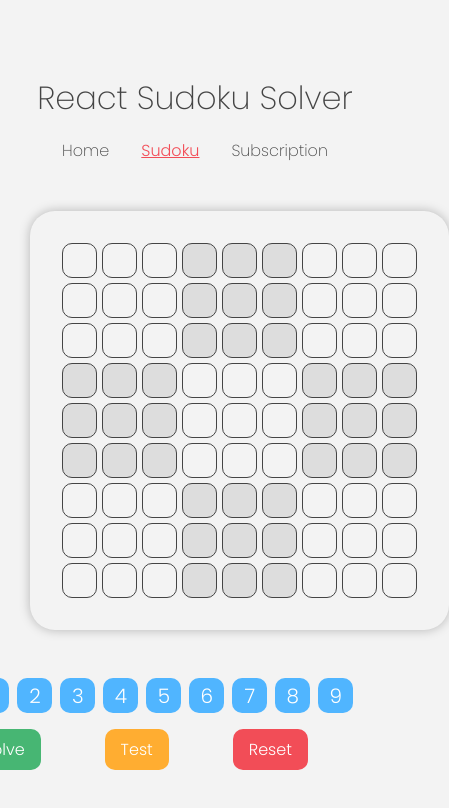
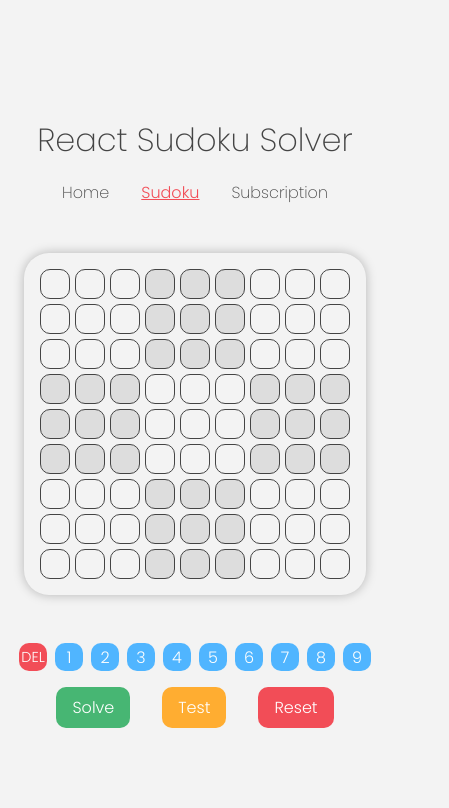
Before and after one commit to VWRoli/react-sudoku, a React (Create React App) app: page /sudoku in a window 390 px wide. Shown: the top 808 px of the page, 449 px wide, since content can reach past the window. Built offline with nearby package versions, Linux system fonts and the light colour scheme.

Commit message:
feat: add mobile responsivity

```diff
--- a/src/components/GridItem/_GridItem.scss
+++ b/src/components/GridItem/_GridItem.scss
@@ -20,3 +20,11 @@
   border-radius: $primary-radius;
   background-color: rgba($successColor, 0.35);
 }
+
+@media screen and (max-width: 800px) {
+  .grid-item {
+    height: 30px;
+    width: 30px;
+    font-size: 1rem;
+  }
+}
--- a/src/components/Home/_Home.scss
+++ b/src/components/Home/_Home.scss
@@ -16,3 +16,8 @@
     flex: 1;
   }
 }
+@media screen and (max-width: 700px) {
+  .home {
+    flex-direction: column;
+  }
+}
--- a/src/components/Sudoku/_Sudoku.scss
+++ b/src/components/Sudoku/_Sudoku.scss
@@ -65,3 +65,15 @@
     margin: 1rem 0.25rem;
   }
 }
+@media screen and (max-width: 800px) {
+  .btn-container {
+    & > * {
+      margin: 0 1rem;
+    }
+  }
+}
+@media screen and (max-width: 600px) {
+  .grid-wrapper {
+    padding: 1rem;
+  }
+}
--- a/src/components/common/ControlButton/_ControlButton.scss
+++ b/src/components/common/ControlButton/_ControlButton.scss
@@ -17,3 +17,13 @@
   background-color: $errorColor;
   width: 45px;
 }
+@media screen and (max-width: 800px) {
+  .control-btn {
+    height: 28px;
+    width: 28px;
+    font-size: 1rem;
+  }
+  .del-btn {
+    font-size: 0.9rem;
+  }
+}
--- a/src/components/common/PageWrapper/_PageWrapper.scss
+++ b/src/components/common/PageWrapper/_PageWrapper.scss
@@ -3,3 +3,18 @@
   min-height: 60vh;
   @include flex-center(column);
 }
+@media screen and (max-width: 1150px) {
+  .page-wrapper {
+    width: 70vw;
+  }
+}
+@media screen and (max-width: 800px) {
+  .page-wrapper {
+    width: 95vw;
+  }
+}
+// @media screen and (max-width: 800px) {
+//   .page-wrapper {
+//     width: 75vw;
+//   }
+// }
```
Also changed, not shown: src/css/main.min.css.
